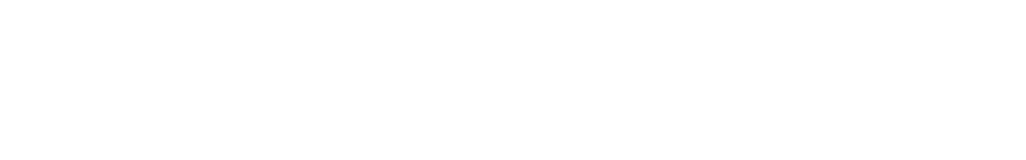
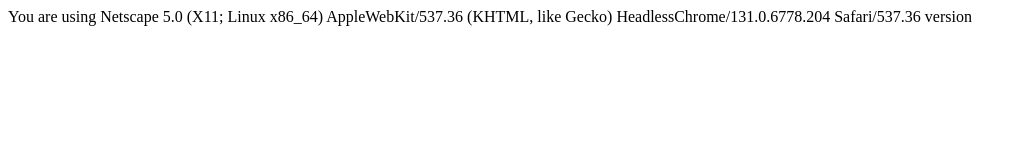
Before and after one commit to acciojob/browser-info-16ajeet, a website: page main.html in a window 1280 px wide. Shown: the whole page, without its empty margins (0-1026 px from the left). Drawn offline with Linux system fonts and the light colour scheme.

Commit message:
created a submission

```diff
--- a/main.html
+++ b/main.html
@@ -8,6 +8,7 @@
 
 <body>
 	<!-- the entire body must be written by student -->
+		<div id = "browser-info"></div>
     <script type="text/javascript" src="./script.js">
 </script>
 
--- a/script.js
+++ b/script.js
@@ -1 +1,3 @@
 //your JS code here. If required.
+const div = document.querySelector('#browser-info');
+div.innerText = `You are using ${navigator.appName} ${navigator.appVersion} version`
```
